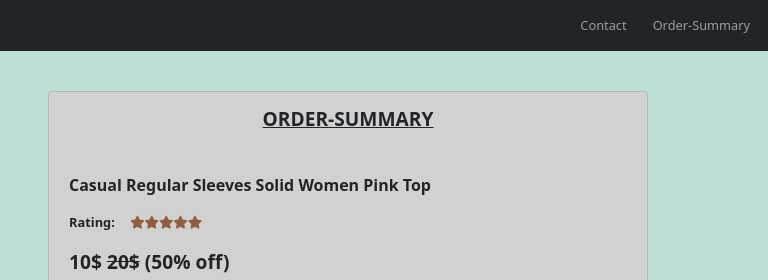
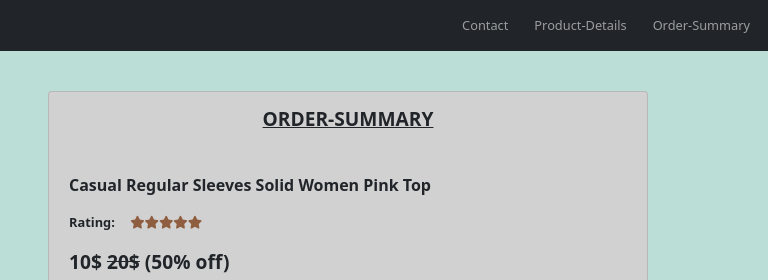
Before and after one commit to Ritika-Gutgutia/Order-Details, a plain HTML site: page index.html in a window 1280 px wide. Shown: the top 280 px of the page, 512-1280 px from the left. Drawn offline with nearby package versions, Linux system fonts and the light colour scheme.

Commit message:
Update index.html

```diff
--- a/index.html
+++ b/index.html
@@ -27,6 +27,9 @@
   <ul class="navbar-nav ms-auto">
     <li class="nav-item">
     <a class="nav-link" href="#footer">Contact</a>
+    </li>
+    <li class="nav-item">
+      <a class="nav-link" href="#Product-Features">Product-Details</a>
     </li>
     <li class="nav-item">
       <a class="nav-link" href="#order-summary-section">Order-Summary</a>
```
